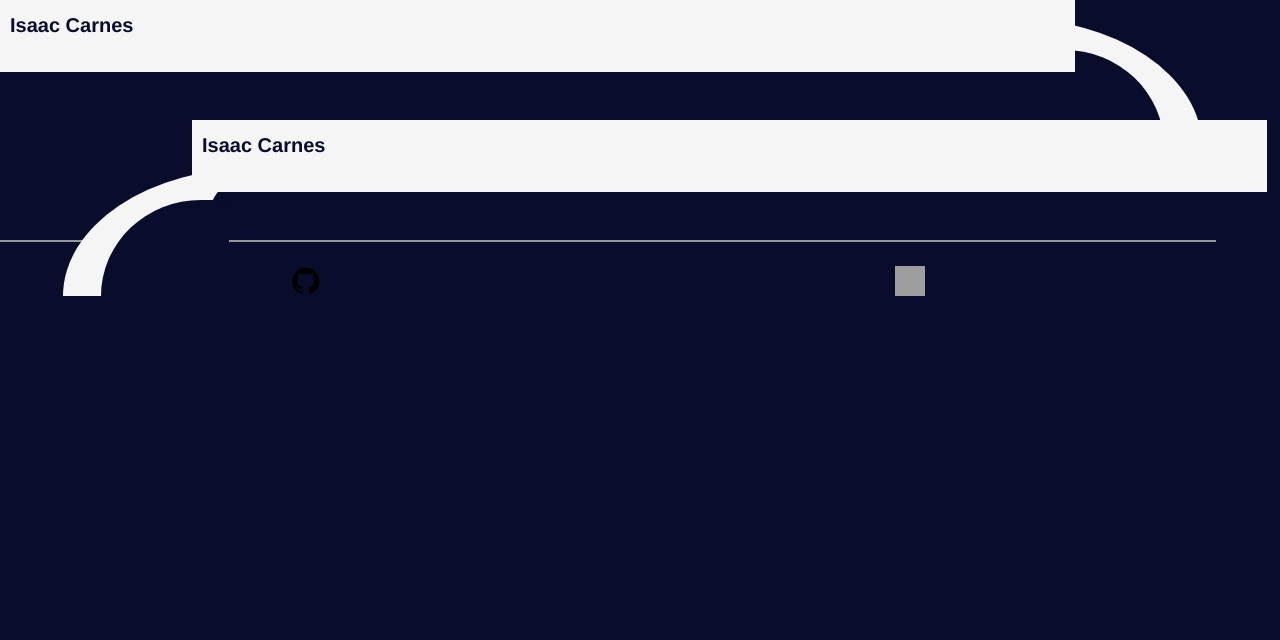
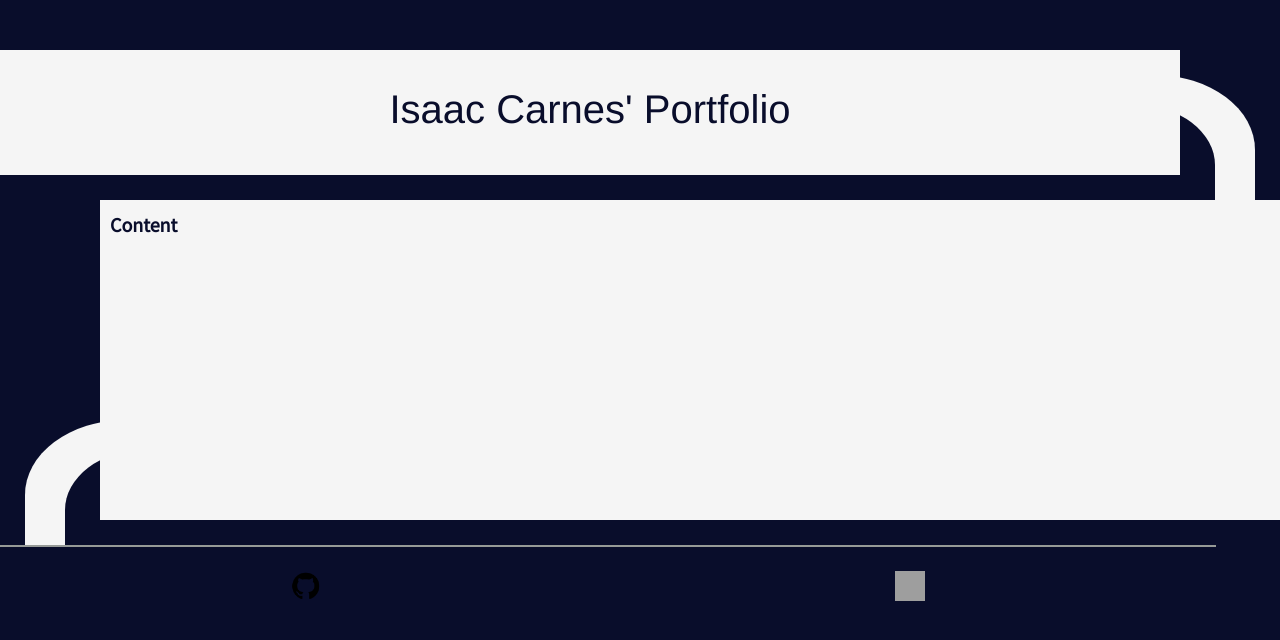
Before and after one commit to IsaacJCarnes/ij-portfolio, a React (Create React App) app: page / in a window 1280 px wide. Shown: the top 640 px of the page. Built offline with nearby package versions, Linux system fonts and the light colour scheme; grey boxes are pictures that could not be loaded.

Commit message:
fixed spacing of grid

```diff
--- a/src/App.js
+++ b/src/App.js
@@ -27,8 +27,9 @@ function App() {
 
   return (
     <div className='FullPage'>
+      <div style={{height:"50px"}}></div>
       <Header />
-      <ContentModal isFlipped={true} content={<div className="header1">Isaac Carnes</div>}/>
+      <ContentModal isFlipped={true} content={<div style={{height:"300px"}}>Content</div>}/>
       <Footer />
     </div>
   );
--- a/src/components/ContentModal.js
+++ b/src/components/ContentModal.js
@@ -2,33 +2,26 @@ import "../css/ContentModal.css";
 
 export default function ContentModal({ content, isFlipped = false }) {
   const getCircle = () => {
-    if (!isFlipped) {
+    if (isFlipped) {
       return (
-        <div className="circleArea">
-            <span />
-          <div className="circleHolder">
-            <div className="quarterCircle"></div>
-            <div className="blockingCircle"></div>
+        <div className="circleHolder flipped">
+          <div className="outerCircle flipped">
+            <div className="innerCircle" />
           </div>
         </div>
       );
     }
-    return <></>;
+    return (
+      <div className="circleHolder">
+        <div className="outerCircle">
+          <div className="innerCircle" />
+        </div>
+      </div>
+    );
   };
-  const getFlippedCircle = () => {
-    if (isFlipped) {
-      return (
-        <div className="circleHolder flipped">
-          <div className="quarterCircle"></div>
-          <div className="blockingCircle"></div>
-        </div>
-      );
-    }
-    return <></>;
-  };
+
   return (
     <div className={"ModalArea" + (isFlipped ? " flipped" : "")}>
-      {getFlippedCircle()}
       <div className={"ContentArea" + (isFlipped ? " flipped" : "")}>
         {content}
       </div>
--- a/src/components/Header.js
+++ b/src/components/Header.js
@@ -12,7 +12,7 @@ export default function Header() {
     navigate("/ij-portfolio/");
   }
 return (
-    <ContentModal content={<div className="header1">Isaac Carnes</div>}/>
+    <ContentModal content={<div className="header"><h1>Isaac Carnes' Portfolio</h1></div>}/>
 );
   /*return (
     <ContentModal
--- a/src/css/ContentModal.css
+++ b/src/css/ContentModal.css
@@ -5,14 +5,13 @@
   margin: 0px;
   display: grid;
   width: 100vw;
-  height: 15vh;
-  z-index: 2;
-  grid-template-columns: [line1] 84% [line2] 15% [end];
-  grid-template-rows: [row1] 75% [row2] 5% [row3] 20% [end];
+  z-index: 1;
+  grid-template-columns: [col] 1fr [col] 100px [end];
+  grid-template-rows: [row] 1fr [row] 125px [row] 25px [end];
 }
 
 .ModalArea.flipped {
-  grid-template-columns: [line1] 15% [line2] 84% [end];
+  grid-template-columns: [col] 100px [col] 1fr [end];
 }
 
 .ContentArea {
@@ -20,14 +19,13 @@
   grid-column-end: 2;
   grid-row-start: 1;
   grid-row-end: 3;
-  z-index: 0;
+  z-index: 3;
   position: relative;
   bottom: 0px;
   margin: 0px;
   padding: 10px;
   font-size: 20px;
   width: 100%;
-  height: 75%;
   color: var(--main-bg-color);
   background-color: var(--main-text-color);
   min-width: fit-content;
@@ -41,99 +39,48 @@
   grid-row-end: 3;
 }
 
-.circleArea {
+.circleHolder {
   grid-column-start: 2;
   grid-column-end: 2;
-  grid-row-start: 1;
-  grid-row-end: 2;
-  z-index: -1;
+  grid-row-start:2;
+  grid-row-end: 4;
   position: relative;
   width: 100%;
-  height: auto;
-  display: flex;
-  flex-direction: column;
+  height: 100%;
+  overflow: hidden;
+  z-index: 0;
 }
 
-.circleArea.flipped {
+.circleHolder.flipped {
   grid-column-start: 1;
   grid-column-end: 1;
 }
 
-.circleArea span {
+
+.outerCircle {
   position: relative;
-  height: 5vh;
-  width: 100%;
+  width: 200%;
+  height: 100%;
+  margin-top: 25%;
+  margin-left: -125%;
+  border-radius: 50% 50% 0% 0%;
+  background-color: var(--main-text-color);
 }
 
-.circleHolder {
-  z-index: -1;
-  grid-column-start: 2;
-  grid-column-end: 2;
-  grid-row-start: 1;
-  grid-row-end: 2;
-  position: relative;
-  margin-left: -1px;
-  width: 100%;
-  min-height: 100%;
-  height: inherit;
-  margin-top: -1px;
+.outerCircle.flipped {
+  margin-left: 25%;
 }
 
-.circleHolder.flipped {
-  transform: scaleX(-1);
-  grid-column-start: 1;
-  grid-column-end: 1;
+.innerCircle {
+  position: sticky;
+  border-radius: 50% 50% 0% 0%;
+  background-color: var(--main-bg-color);
+  width: 80%;
+  height: 80%;
+  top: 80%;
+  z-index: 0;
 }
 
-.quarterCircle {
-  z-index: -3;
-  margin-left: -10vw;
-  position: absolute;
-  bottom: 0;
-  left: 0;
-  display: flex;
-  border: 10vw solid var(--main-text-color);
-  border-radius: 25% 75% 0 0 / 100% 100% 0 0;
-  border-bottom: 0;
-  border-left: 0;
-  border-top: 0;
-  width: 20vw;
-  height: 10vw;
+.outerCircle.flipped .innerCircle {
+  left: 80%;
 }
-
-.blockingCircle {
-  z-index: -2;
-  margin-left: -5vw;
-  position: absolute;
-  left: 0;
-  bottom: 0;
-  display: flex;
-  border: 10vw solid var(--main-bg-color);
-  border-radius: 25% 65% 0 0 / 100% 100% 0 0;
-  border-bottom: 0;
-  border-left: 0;
-  border-top: 0;
-  width: 12vw;
-  height: 7.5vw;
-}
-
-@media (min-aspect-ratio: 1/1) {
-  /* Styles applied when the viewport width is greater than or equal to its height */
-  .circleHolder {
-    margin-top: 7vh;
-  }
-}
-
-@media (max-aspect-ratio: 1/1) {
-  /* Styles applied when the viewport height is greater than or equal to its width */
-  body {
-    background-color: lightcoral;
-  }
-}
-
-@media (aspect-ratio: 1/1) {
-  /* Styles applied when the viewport width and height are equal */
-  body {
-    background-color: lightgreen;
-  }
-}
--- a/src/css/Header.css
+++ b/src/css/Header.css
@@ -1,19 +1,14 @@
-/*Includes Header and Nav Data*/
-.HeaderArea {
-  position: relative;
-  padding: 0px;
-  margin: 0px;
+.header{
+  height: 100%;
+  width: 100%;
   display: flex;
-  width: 100vw;
-  height: 14vmin;
-  z-index: 2;
+  justify-content: center;
+  align-items: center;
 }
 
-.header1 {
-  z-index: 0;
+.header h1{
   position: relative;
-  margin: 0px;
-  font-size: 20px;
+  font-size: 1fr;
   color: var(--main-bg-color);
   min-width: fit-content;
   font-family:'Franklin Gothic Medium', 'Arial Narrow', Arial, sans-serif;
```
